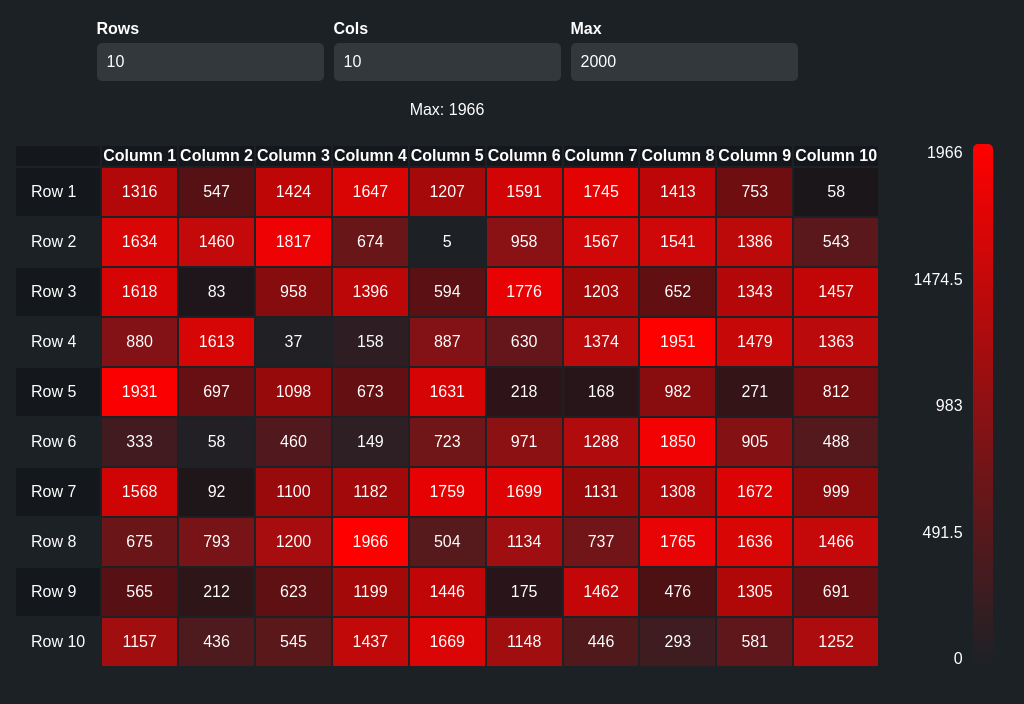
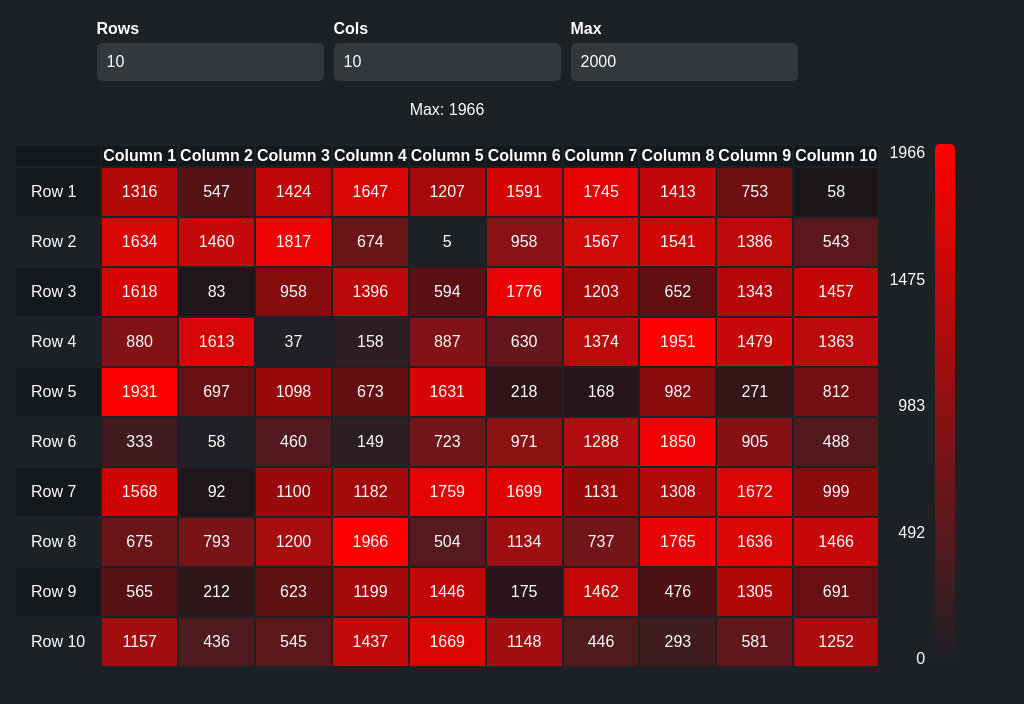
Before and after one commit to jofaval/headless-heatmap, a React (Vite) app: page / in a window 1280 px wide. Shown: the top 704 px of the page, without its empty margins (193-1217 px from the left). Built offline with nearby package versions, Linux system fonts and the light colour scheme.

Commit message:
feat(examples): functional heatmap bar cursor

```diff
--- a/src/examples/heatmap-table/app.css
+++ b/src/examples/heatmap-table/app.css
@@ -1,3 +1,5 @@
+/* TODO: make it easier to style */
+
 body {
   background-color: hsl(210, 16%, 13%);
   color: white;
@@ -69,6 +71,18 @@ input {
   display: flex;
 }
 
+.cursor {
+  position: absolute;
+  right: -35px;
+
+  width: 25px;
+  height: 5px;
+  margin-bottom: -2.5px;
+
+  background-color: white;
+  /* border-radius: 2.5px; */
+}
+
 .heatmap-bar .gradient {
   height: 100%;
   width: 20px;
@@ -114,6 +128,7 @@ tr:nth-child(odd) {
 }
 
 .heatmap-cell {
+  cursor: pointer;
   /* padding: 10px; */
   position: relative;
 
@@ -122,6 +137,7 @@ tr:nth-child(odd) {
 }
 
 .heatmap-cell__background {
+  transition: all 0.2s ease-in-out;
   background: #ff0000;
 
   position: absolute;
@@ -130,6 +146,11 @@ tr:nth-child(odd) {
 
   width: 100%;
   height: 100%;
+}
+
+.heatmap-cell:hover .heatmap-cell__background {
+  transition: all 0.2s ease-in-out;
+  background: #ff4949;
 }
 
 /* .heatmap-cell::after {
--- a/src/examples/heatmap-table/app.tsx
+++ b/src/examples/heatmap-table/app.tsx
@@ -12,6 +12,23 @@ import "./app.css";
 const classNames = (...classes: (string | undefined)[]) => {
   return classes.filter(Boolean).join(" ");
 };
+
+type HeatmapBarCursorProps = {
+  hoverPercentage: number | undefined;
+};
+
+function HeatmapBarCursor({ hoverPercentage }: HeatmapBarCursorProps) {
+  if (hoverPercentage === undefined) {
+    return null;
+  }
+
+  const cursorHeight =
+    document.getElementById("heatmap-bar-cursor")?.clientHeight;
+
+  const bottom = `calc(${hoverPercentage}% - ${cursorHeight ?? 0}px)`;
+
+  return <div className="cursor" id="heatmap-bar-cursor" style={{ bottom }} />;
+}
 
 type HeatmapBarProps = {
   hoverPercentage: number | undefined;
@@ -37,22 +54,19 @@ function HeatmapBar({
 }: HeatmapBarProps) {
   return (
     <div className="heatmap-bar" style={{ right: -distanceFromTable }}>
-      {hoverPercentage !== undefined ? (
-        <div className="cursor" style={{ top: hoverPercentage }}></div>
-      ) : null}
-
       <div className="indices">
         {getHeatmapBarRanges({ reverse, steps }).map(({ end, start }) => (
           <div
             className="index"
             // TODO: add padding right so that it hovers over the gradient
             onClick={() => filterByRange({ end, start })}>
-            {end}
+            {Math.round(end)}
           </div>
         ))}
       </div>
+      <div className={classNames("gradient", orientation)} />
 
-      <div className={classNames("gradient", orientation)}> </div>
+      <HeatmapBarCursor hoverPercentage={hoverPercentage} />
     </div>
   );
 }
@@ -66,9 +80,9 @@ type HeatmapCellProps = {
 
 function HeatmapCell({
   percentage,
-  value,
   selected,
   setHoverPercentage,
+  value,
 }: HeatmapCellProps) {
   return (
     <td
@@ -80,6 +94,7 @@ function HeatmapCell({
         style={{ opacity: percentage / 100 }}
         className="heatmap-cell__background"
       />
+
       <div
         className={classNames(
           "heatmap-cell__value",
@@ -176,7 +191,7 @@ function App() {
             getHeatmapBarRanges={getHeatmapBarRanges}
             hoverPercentage={hoverPercentage}
             orientation="vertical"
-            distanceFromTable={(currentMax.toString().length + 3) * 12.5}
+            distanceFromTable={currentMax.toString().length * 12.5}
           />
         ) : null}
       </main>
```
